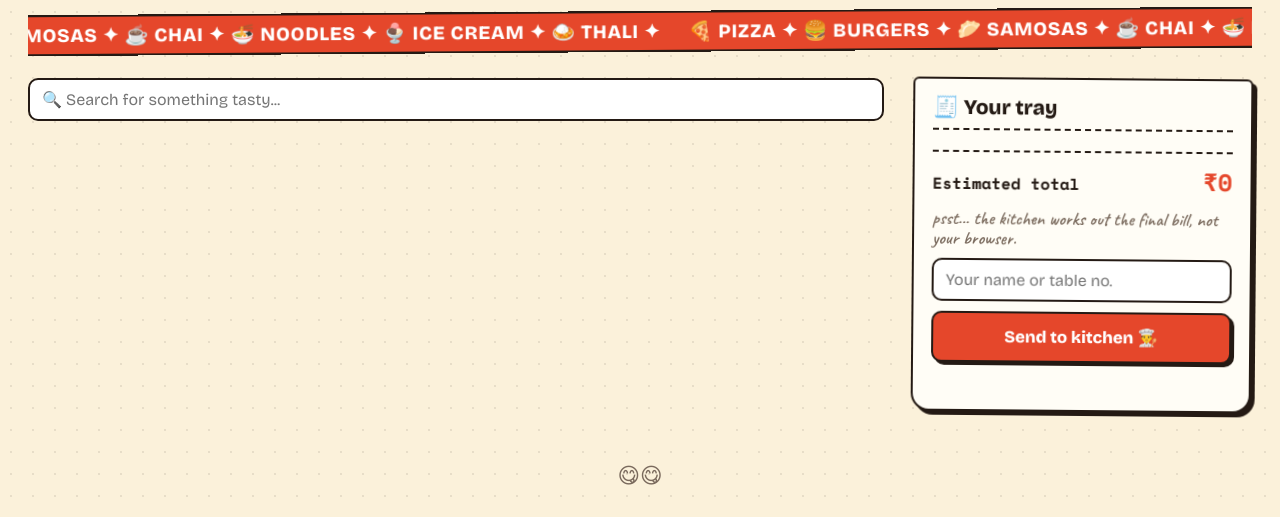
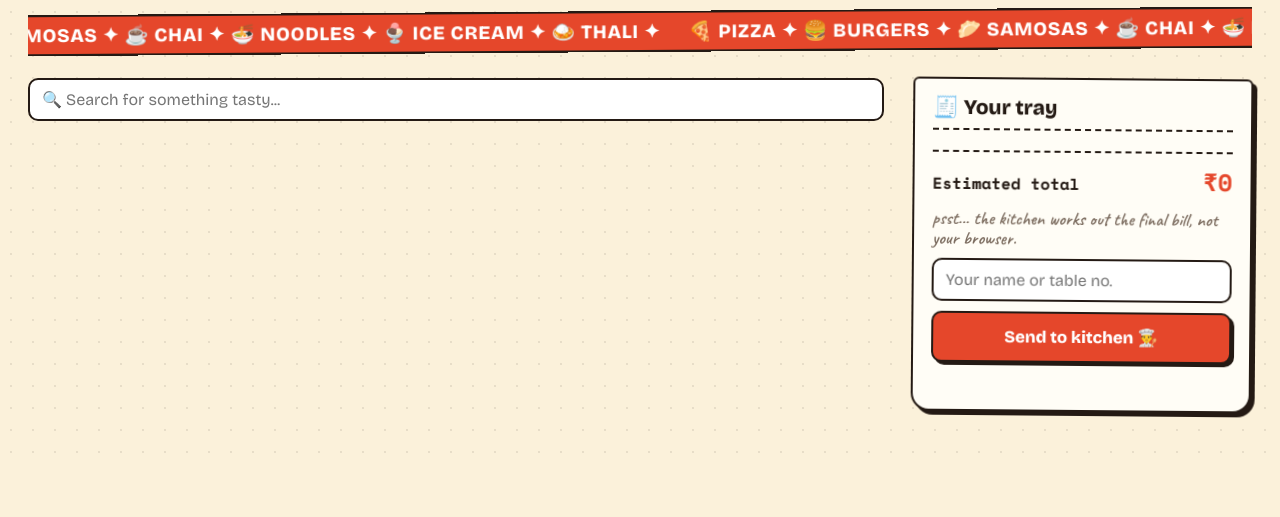
Before and after one commit to shreyayadawad/Mini-Hackathon, a website: page public/index.html in a window 1280 px wide. Shown: the part 351-868 px from the top of the page. After the commit the page ends 813 px from the top, so only its background shows below. Drawn offline with nearby package versions, Linux system fonts and the light colour scheme.

Commit message:
Remove menu management tab and footer

```diff
--- a/public/index.html
+++ b/public/index.html
@@ -92,7 +92,6 @@
     </div>
   </section>
 
-  <footer>😋😋</footer>
   <div id="toasts"></div>
   <script src="app.js"></script>
 </body>
```
